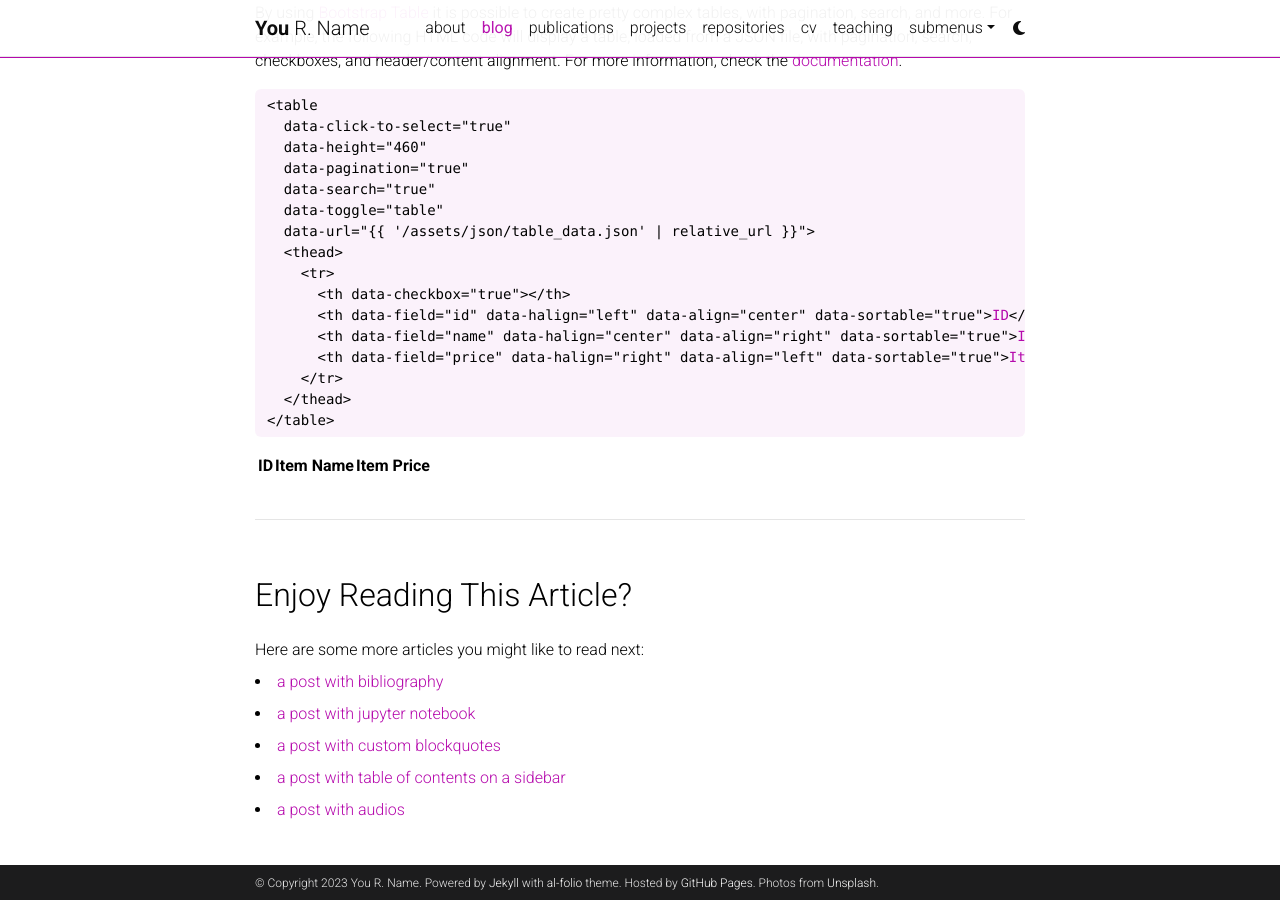
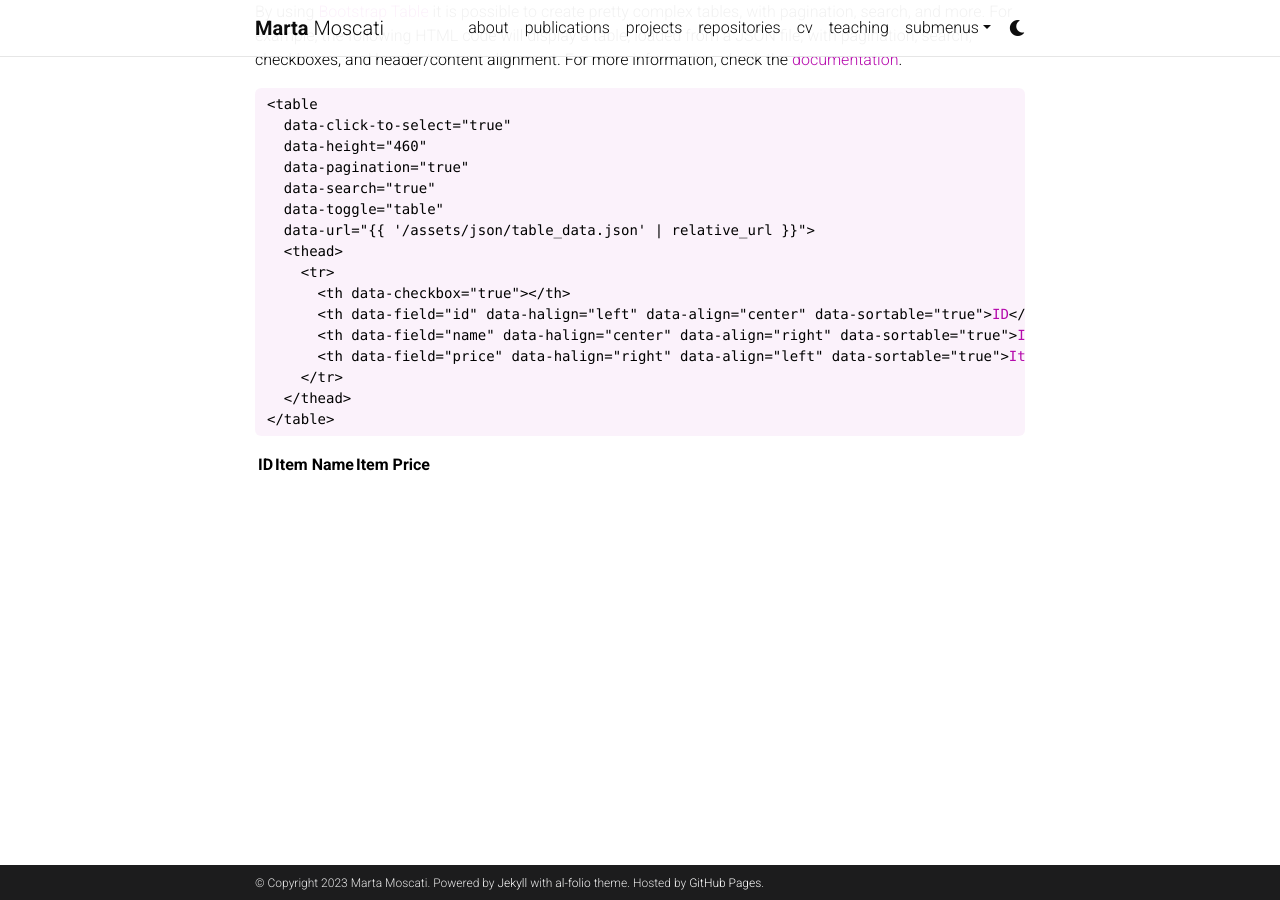
Before and after one commit to mmosc/mmosc.github.io, a Jekyll site: the page built from _posts/2023-03-21-tables.md, in a window 1280 px wide and 900 px high, scrolled down 1005 px. Built offline with Jekyll 4.4.1, drawn with Linux system fonts in a browser that asks for light colours; comment, search, counter and statistics services are not loaded; a style sheet for code colours, icons or effects is not loaded; some of the changed lines change nothing that is shown.

Commit message:
update config

```diff
--- a/_config.yml
+++ b/_config.yml
@@ -3,23 +3,21 @@
 # -----------------------------------------------------------------------------
 
 title: blank # the website title (if blank, full name will be used instead)
-first_name: You
-middle_name: R.
-last_name: Name
-email: you@example.com
+first_name: Marta
+middle_name:
+last_name: Moscati
+email: ma.moscati (at) gmail.com
 description: > # the ">" symbol means to ignore newlines until "footer_text:"
-  A simple, whitespace theme for academics. Based on [*folio](https://github.com/bogoli/-folio) design.
+  Based on [*folio](https://github.com/bogoli/-folio) design.
 footer_text: >
   Powered by <a href="https://jekyllrb.com/" target="_blank">Jekyll</a> with <a href="https://github.com/alshedivat/al-folio">al-folio</a> theme.
   Hosted by <a href="https://pages.github.com/" target="_blank">GitHub Pages</a>.
-  Photos from <a href="https://unsplash.com" target="_blank">Unsplash</a>.
 keywords: jekyll, jekyll-theme, academic-website, portfolio-website  # add your own keywords or leave empty
 
 lang: en # the language of your site (for example: en, fr, cn, ru, etc.)
-icon: ⚛️  # the emoji used as the favicon (alternatively, provide image name in /assets/img/)
-
-url: https://alshedivat.github.io # the base hostname & protocol for your site
-baseurl: /al-folio # the subpath of your site, e.g. /blog/
+icon: 👨‍💻 # the emoji used as the favicon
+url: https://mmosc.github.io
+baseurl:
 last_updated: false # set to true if you want to display last updated in the footer
 impressum_path:  # set to path to include impressum link in the footer, use the same path as permalink in a page, helps to conform with EU GDPR
 
@@ -34,10 +32,6 @@
 # repo color theme
 repo_theme_light: default       # https://github.com/anuraghazra/github-readme-stats/blob/master/themes/README.md
 repo_theme_dark: dark           # https://github.com/anuraghazra/github-readme-stats/blob/master/themes/README.md
-repo_trophies:
-  enabled: true
-  theme_light: flat    # https://github.com/ryo-ma/github-profile-trophy
-  theme_dark: gitdimmed  # https://github.com/ryo-ma/github-profile-trophy
 
 # -----------------------------------------------------------------------------
 # RSS Feed
@@ -71,50 +65,32 @@
 # Social integration
 # -----------------------------------------------------------------------------
 
-github_username: # your GitHub user name
+github_username: mmosc
 gitlab_username: # your GitLab user name
-twitter_username: # your Twitter handle
-mastodon_username: # your mastodon instance+username in the format instance.tld/@username
-linkedin_username: # your LinkedIn user name
-telegram_username: # your Telegram user name
-scholar_userid: # your Google Scholar ID
-semanticscholar_id: # your Semantic Scholar ID
-whatsapp_number: # your WhatsApp number (full phone number in international format. Omit any zeroes, brackets, or dashes when adding the phone number in international format.)
-orcid_id: # your ORCID ID
+twitter_username:
+linkedin_username: marta-mosc
+scholar_userid:
+orcid_id: 0000-0002-5541-4919
 medium_username: # your Medium username
 quora_username: # your Quora username
 publons_id: # your ID on Publons
-lattes_id: # your ID on Lattes (Brazilian Lattes CV)
-osf_id: # your OSF ID
-research_gate_profile: # your profile on ResearchGate
-scopus_id: # your profile on Scopus
+research_gate_profile:
 blogger_url: # your blogger URL
 work_url: # work page URL
 keybase_username: # your keybase user name
 wikidata_id: # your wikidata id
-wikipedia_id: # your wikipedia id (Case sensitive)
-dblp_url: # your DBLP profile url
-stackoverflow_id: # your stackoverflow id
-kaggle_id: # your kaggle id
-lastfm_id: # your lastfm id
-spotify_id: # your spotify id
-pinterest_id: # your pinterest id
-unsplash_id: # your unsplash id
-instagram_id: # your instagram id
-facebook_id: # your facebook id
-youtube_id: # your youtube channel id (youtube.com/@<youtube_id>)
-discord_id: # your discord id (18-digit unique numerical identifier)
-zotero_username: # your zotero username
+dblp_url:
+stackoverflow_id: #your stackoverflow id
 
 contact_note: >
-  You can even add a little note about which of these is the best way to reach you.
+  The best way to contact me is to write an email to ma.moscati ((at)) gmail.com or on LinkedIn
 
 # -----------------------------------------------------------------------------
 # Analytics and search engine verification
 # -----------------------------------------------------------------------------
 
-google_analytics:  # your Google Analytics measurement ID (format: G-XXXXXXXXXX)
-cronitor_analytics:  # cronitor RUM analytics site ID (format: XXXXXXXXX)
+google_analytics:  # your Goole Analytics measurement ID (format: G-XXXXXXXXXX)
+panelbear_analytics:  # panelbear analytics site ID (format: XXXXXXXXX)
 
 google_site_verification:  # your google-site-verification ID (Google Search Console)
 bing_site_verification:  # out your bing-site-verification ID (Bing Webmaster)
@@ -123,8 +99,8 @@
 # Blog
 # -----------------------------------------------------------------------------
 
-blog_name: al-folio # blog_name will be displayed in your blog page
-blog_nav_title: blog # your blog must have a title for it to be displayed in the nav bar
+blog_name: # blog_name will be displayed in your blog page
+blog_nav_title: # your blog must have a title for it to be displayed in the nav bar
 blog_description: a simple whitespace theme for academics
 permalink: /blog/:year/:title/
 
@@ -132,36 +108,16 @@
 pagination:
   enabled: true
 
-related_blog_posts:
-  enabled: true
-  max_related: 5
+# Comments
+disqus_shortname: al-folio # put your disqus shortname
+  # https://help.disqus.com/en/articles/1717111-what-s-a-shortname
 
-# Giscus comments (RECOMMENDED)
-# Follow instructions on https://giscus.app/ to setup for your repo to fill out
-# the information below.
-giscus:
-  repo: alshedivat/al-folio      # <your-github-user-name>/<your-github-repo-name>
-  repo_id: MDEwOlJlcG9zaXRvcnk2MDAyNDM2NQ==
-  category: Comments             # name of the category under which discussions will be created
-  category_id: DIC_kwDOA5PmLc4CTBt6
-  mapping: title                 # identify discussions by post title
-  strict: 1                      # use strict identification mode
-  reactions_enabled: 1           # enable (1) or disable (0) emoji reactions
-  input_position: bottom         # whether to display input form below (bottom) or above (top) the comments
-  theme: preferred_color_scheme  # name of the color scheme (preferred works well with al-folio light/dark mode)
-  emit_metadata: 0
-  lang: en
-
-# Disqus comments (DEPRECATED)
-disqus_shortname: al-folio # put your disqus shortname
-# https://help.disqus.com/en/articles/1717111-what-s-a-shortname
-
-# External sources.
-# If you have blog posts published on medium.com or other external sources,
-# you can display them in your blog by adding a link to the RSS feed.
-external_sources:
-  - name: medium.com
-    rss_url: https://medium.com/@al-folio/feed
+  # External sources.
+  # If you have blog posts published on medium.com or other exteranl sources,
+  # you can display them in your blog by adding a link to the RSS feed.
+  #external_sources:
+  #- name: medium.com
+# rss_url: https://medium.com/@al-folio/feed
 
 # -----------------------------------------------------------------------------
 # Collections
@@ -177,15 +133,8 @@
     output: true
     permalink: /projects/:path/
 
-announcements:
-  enabled: true
-  scrollable: true # adds a vertical scroll bar if there are more than 3 news items
-  limit: 5 # leave blank to include all the news in the `_news` folder
-
-latest_posts:
-  enabled: true
-  scrollable: true # adds a vertical scroll bar if there are more than 3 new posts items
-  limit: 3 # leave blank to include all the blog posts
+news_scrollable: true # adds a vertical scroll bar if there are more than 3 news items
+news_limit: 5 # leave blank to include all the news in the `_news` folder
 
 # -----------------------------------------------------------------------------
 # Jekyll settings
@@ -205,7 +154,7 @@
       start_line: 1
 
 # Includes & excludes
-include: ['_pages']
+include: [ '_pages' ]
 exclude:
   - bin
   - Gemfile
@@ -222,22 +171,19 @@
   - jekyll-diagrams
   - jekyll-email-protect
   - jekyll-feed
-  - jekyll-get-json
   - jekyll-imagemagick
-  - jekyll-jupyter-notebook
-  - jekyll-link-attributes
   - jekyll-minifier
   - jekyll-paginate-v2
   - jekyll/scholar
   - jekyll-sitemap
-  - jekyll-toc
+  - jekyll-target-blank
   - jekyll-twitter-plugin
   - jemoji
 
 # Sitemap settings
 defaults:
   - scope:
-      path: "assets"
+      path: "assets/**/*.*"
     values:
       sitemap: false
 
@@ -246,7 +192,7 @@
 # -----------------------------------------------------------------------------
 
 jekyll-minifier:
-  exclude: ['robots.txt']
+  exclude: [ 'robots.txt' ]
   uglifier_args:
     harmony: true
 
@@ -255,7 +201,7 @@
 # -----------------------------------------------------------------------------
 
 jekyll-archives:
-  enabled: [year, tags, categories] # enables year, tag and category archives (remove if you need to disable one of them).
+  enabled: [ year, tags, categories ] # enables year, tag and category archives (remove if you need to disable one of them).
   layouts:
     year: archive-year
     tag: archive-tag
@@ -265,8 +211,7 @@
     tag: '/blog/tag/:name/'
     category: '/blog/category/:name/'
 
-display_tags: ['formatting', 'images', 'links', 'math', 'code'] # these tags will be displayed on the front page of your blog
-display_categories: ['blockquotes'] # these categories will be displayed on the front page of your blog
+display_tags: [ 'formatting', 'images', 'links', 'math', 'code' ] # this tags will be dispalyed on the front page of your blog
 
 # -----------------------------------------------------------------------------
 # Jekyll Scholar
@@ -274,8 +219,8 @@
 
 scholar:
 
-  last_name: [Einstein]
-  first_name: [Albert, A.]
+  last_name: Moscati
+  first_name: [ Marta ]
 
   style: apa
   locale: en
@@ -286,7 +231,7 @@
   # Note: if you have latex math in your bibtex, the latex filter
   # preprocessing may conflict with MathJAX if the latter is enabled.
   # See https://github.com/alshedivat/al-folio/issues/357.
-  bibtex_filters: [latex, smallcaps, superscript]
+  bibtex_filters: [ latex, smallcaps, superscript ]
 
   replace_strings: true
   join_strings: true
@@ -296,39 +241,19 @@
   details_link: Details
 
   query: "@*"
-  group_by: year
-  group_order: descending
-
-badges: # Display different badges for your publications
-  altmetric_badge: true # Altmetric badge (https://www.altmetric.com/products/altmetric-badges/)
-  dimensions_badge: true # Dimensions badge (https://badge.dimensions.ai/)
 
 # Filter out certain bibtex entry keywords used internally from the bib output
-filtered_bibtex_keywords: [abbr, abstract, arxiv, bibtex_show, html, pdf, selected, supp, blog, code, poster, slides, website, preview, altmetric]
+filtered_bibtex_keywords: [ abbr, abstract, arxiv, bibtex_show, html, pdf, selected, supp, blog, code, poster, slides, website, preview,youtube ]
 
-# Maximum number of authors to be shown for each publication (more authors are visible on click)
-max_author_limit: 3  # leave blank to always show all authors
-more_authors_animation_delay: 10  # more authors are revealed on click using animation; smaller delay means faster animation
-
-
-# -----------------------------------------------------------------------------
-# Jekyll Link Attributes
-# -----------------------------------------------------------------------------
-
-# These are the defaults
-external_links:
-  enabled: true
-  rel: external nofollow noopener
-  target: _blank
-  exclude:
-
+# Maximum number of authors to be shown, other authors will be visible on hover, leave blank to show all authors
+max_author_limit:
 
 # -----------------------------------------------------------------------------
 # Responsive WebP Images
 # -----------------------------------------------------------------------------
 
 imagemagick:
-  enabled: true # enables responsive images for your site (recommended, see https://github.com/alshedivat/al-folio/issues/537)
+  enabled: true # enables responsive images for your site (recomended, see https://github.com/alshedivat/al-folio/issues/537)
   widths:
     - 480
     - 800
@@ -348,29 +273,29 @@
 # -----------------------------------------------------------------------------
 
 jekyll-diagrams:
-    # configuration, see https://github.com/zhustec/jekyll-diagrams.
-    # feel free to comment out this section if not using jekyll diagrams.
+# configuration, see https://github.com/zhustec/jekyll-diagrams.
+# feel free to comment out this section if not using jekyll diagrams.
 
 
 # -----------------------------------------------------------------------------
 # Optional Features
 # -----------------------------------------------------------------------------
 
-enable_google_analytics:    false  # enables google analytics
-enable_cronitor_analytics: false  # enables cronitor RUM analytics
+enable_google_analytics: false  # enables google analytics
+enable_panelbear_analytics: false  # enables panelbear analytics
 enable_google_verification: false  # enables google site verification
-enable_bing_verification:   false  # enables bing site verification
-enable_masonry:             true   # enables automatic project cards arrangement
-enable_math:                true   # enables math typesetting (uses MathJax)
-enable_tooltips:            false  # enables automatic tooltip links generated
-                                   # for each section titles on pages and posts
-enable_darkmode:            true   # enables switching between light/dark modes
-enable_navbar_social:       false  # enables displaying social links in the
-                                   # navbar on the about page
-enable_project_categories:  true   # enables categorization of projects into
-                                   # multiple categories
-enable_medium_zoom:         true   # enables image zoom feature (as on medium.com)
-enable_progressbar:         true   # enables a horizontal progress bar linked to the vertical scroll position
+enable_bing_verification: false  # enables bing site verification
+enable_masonry: true   # enables automatic project cards arangement
+enable_math: true   # enables math typesetting (uses MathJax)
+enable_tooltips: false  # enables automatic tooltip links generated
+# for each section titles on pages and posts
+enable_darkmode: true   # enables switching between light/dark modes
+enable_navbar_social: false  # enables displaying social links in the
+# navbar on the about page
+enable_project_categories: true   # enables categorization of projects into
+# multiple categories
+enable_medium_zoom: true   # enables image zoom feature (as on medium.com)
+
 
 # -----------------------------------------------------------------------------
 # Library versions
@@ -384,11 +309,9 @@
   integrity:
     css: "sha256-DF7Zhf293AJxJNTmh5zhoYYIMs2oXitRfBjY+9L//AY="
     js: "sha256-fgLAgv7fyCGopR/gBNq2iW3ZKIdqIcyshnUULC4vex8="
-bootstrap-table:
-  version: "1.21.4"
 fontawesome:
-  version: "6.4.0"
-  integrity: "sha256-HtsXJanqjKTc8vVQjO4YMhiqFoXkfBsjBWcX91T1jr8="
+  version: "5.15.4"
+  integrity: "sha256-mUZM63G8m73Mcidfrv5E+Y61y7a12O5mW4ezU3bxqW4="
 jquery:
   version: "3.6.0"
   integrity: "sha256-/xUj+3OJU5yExlq6GSYGSHk7tPXikynS7ogEvDej/m4="
@@ -403,26 +326,5 @@
     css: "sha256-jpjYvU3G3N6nrrBwXJoVEYI/0zw8htfFnhT9ljN3JJw="
     js: "sha256-NdbiivsvWt7VYCt6hYNT3h/th9vSTL4EDWeGs5SN3DA="
 medium_zoom:
-  version: "1.0.8"
-  integrity: "sha256-7PhEpEWEW0XXQ0k6kQrPKwuoIomz8R8IYyuU1Qew4P8="
-
-# -----------------------------------------------------------------------------
-# Get external JSON data
-# -----------------------------------------------------------------------------
-
-jekyll_get_json:
-  - data: resume
-    json: assets/json/resume.json # it can also be an url
-jsonresume:
-  - basics
-  - work
-  - education
-  - publications
-  - projects
-  - volunteer
-  - awards
-  - certificates
-  - skills
-  - languages
-  - interests
-  - references
+  version: "1.0.6"
+  integrity: "sha256-EdPgYcPk/IIrw7FYeuJQexva49pVRZNmt3LculEr7zM="
```
